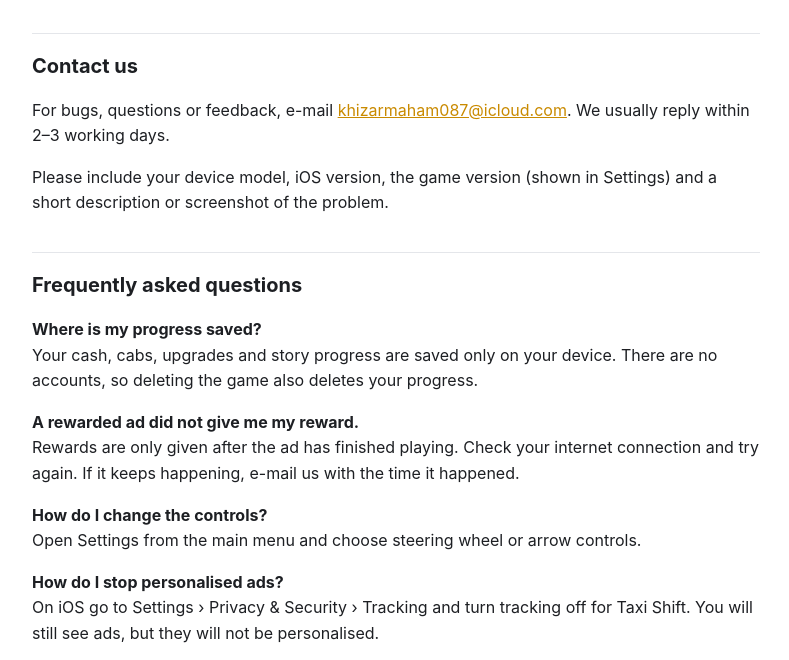
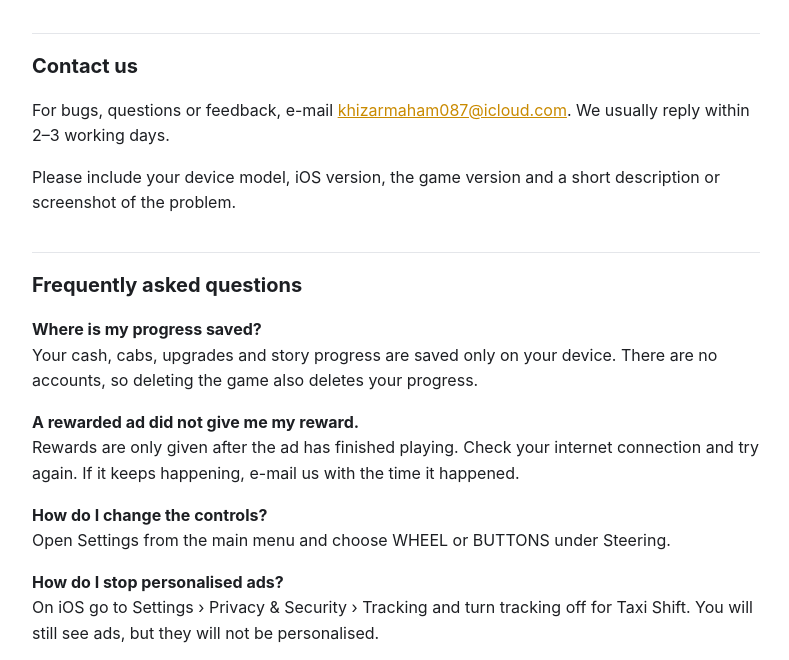
Before and after one commit to MalikFawadSaleem/taxi-shift-privacy, a plain HTML site: page support.html in a window 1280 px wide. Shown: the part 109-769 px from the top of the page, without its empty margins (244-1033 px from the left). Drawn offline with Linux system fonts and the light colour scheme.

Commit message:
Support page wording
Co-Authored-By: Claude Opus 5.5 <noreply@anthropic.com>

```diff
--- a/support.html
+++ b/support.html
@@ -28,12 +28,12 @@
 
 <h2>Contact us</h2>
 <p>For bugs, questions or feedback, e-mail <a href="mailto:khizarmaham087@icloud.com?subject=Taxi%20Shift%20Support">khizarmaham087@icloud.com</a>. We usually reply within 2–3 working days.</p>
-<p>Please include your device model, iOS version, the game version (shown in Settings) and a short description or screenshot of the problem.</p>
+<p>Please include your device model, iOS version, the game version and a short description or screenshot of the problem.</p>
 
 <h2>Frequently asked questions</h2>
 <p><strong>Where is my progress saved?</strong><br>Your cash, cabs, upgrades and story progress are saved only on your device. There are no accounts, so deleting the game also deletes your progress.</p>
 <p><strong>A rewarded ad did not give me my reward.</strong><br>Rewards are only given after the ad has finished playing. Check your internet connection and try again. If it keeps happening, e-mail us with the time it happened.</p>
-<p><strong>How do I change the controls?</strong><br>Open Settings from the main menu and choose steering wheel or arrow controls.</p>
+<p><strong>How do I change the controls?</strong><br>Open Settings from the main menu and choose WHEEL or BUTTONS under Steering.</p>
 <p><strong>How do I stop personalised ads?</strong><br>On iOS go to Settings › Privacy &amp; Security › Tracking and turn tracking off for Taxi Shift. You will still see ads, but they will not be personalised.</p>
 <p><strong>The game runs slowly or crashes.</strong><br>Close other apps, restart your device and make sure you have the latest version from the App Store.</p>
 
```
